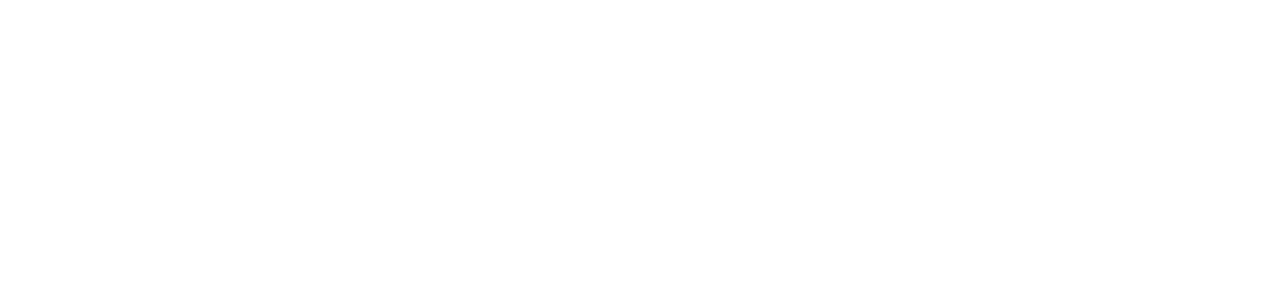
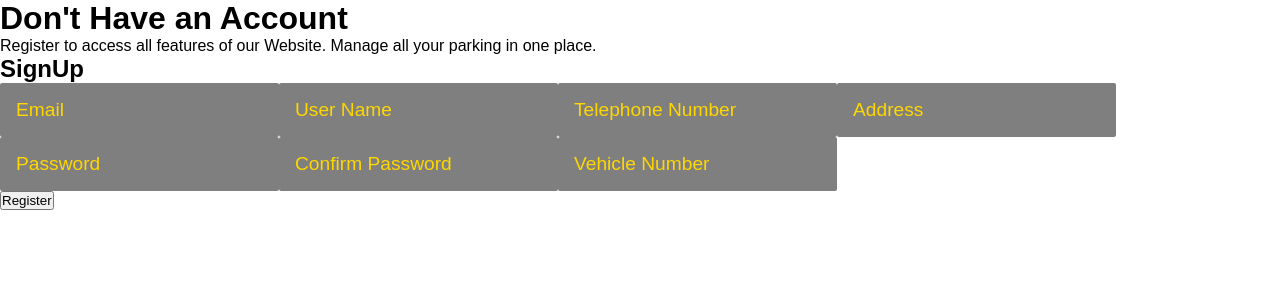
Before and after one commit to NipunaGamage888/nipuna-gamage-capstone, a React (Create React App) app: page /signup in a window 1280 px wide. Before the commit this address had no page. Shown: the top 300 px of the page. Built offline with nearby package versions, Linux system fonts and the light colour scheme.

Commit message:
Completed the user login and register logic without css

```diff
--- a/src/App.js
+++ b/src/App.js
@@ -3,6 +3,9 @@
 import Booking from './components/Booking/Booking';
 import Main from './components/Main/Main';
 import { BrowserRouter, Routes, Route  } from 'react-router-dom';
+import Signup from './components/Signup/Signup';
+import Search from './components/SearchSec/Search'
+import Login from './components/Login/Login';
 
 function App() {
   return (
@@ -13,6 +16,8 @@
        <Route path='/'element={<Main/>}/>
        < Route path='/booknow' element={<BookNow/>}/>
        <Route path='/register/:id' element={<Booking/>}/>
+       <Route path='/signup' element={<Signup/>}/>
+       <Route path='/login' element={<Login/>}/>
       </Routes>
     </BrowserRouter>
     </div>
--- a/src/App.scss
+++ b/src/App.scss
@@ -6,8 +6,3 @@
   padding: 0;
   font-family: "Titillium", Arial, sans-serif;
 }
- .app{
-  &__main{
-    position: absolute;
-  }
- }
--- /dev/null
+++ b/src/components/Login/Login.js
@@ -0,0 +1,64 @@
+
+import React, { useState } from "react";
+import axios from "axios";
+import { useNavigate } from "react-router-dom";
+
+function Login() {
+    const [username, setUsername] = useState(' ')
+    const [password, setPassword] = useState(' ');
+      const navigate = useNavigate()
+
+
+      const handleLogin = async () => {
+        try {
+          const response = await axios.post('http://localhost:8081/api/user/login', { username, password });
+          localStorage.setItem('token', response.data.token);
+          navigate('/booknow');
+
+        } catch (error) {
+            if(error.response && error.response.status === 401){
+                alert('Incorrect User Name or password please try again')
+            }else{
+                console.error('Error submitting form:', error);
+                alert('Form submission failed. Please try again.');
+              }
+        }
+      };
+  return (
+    <div>
+      <div>
+        <h1>Welcome</h1>
+        <p>
+          Login to access all features and benefits of our Website. Manage all your
+          parking in one place.
+        </p>
+      </div>
+      <div>
+        <h2>Login</h2>
+        <form>
+          <input
+            placeholder="User Name"
+            className="book-form__input"
+            id="user_name"
+            value={username}
+            type="text"
+            onChange={(e)=>setUsername(e.target.value)}
+          />
+          <input
+            placeholder="Password"
+            className="book-form__input"
+            id="password"
+            value={password}
+            type="password"
+            onChange={(e)=>setPassword(e.target.value)}
+          />
+        </form>
+        <div>
+          <button type="submit" onClick={handleLogin}> Login</button>
+        </div>
+      </div>
+    </div>
+  )
+}
+
+export default Login
--- a/src/components/SearchSec/Search.js
+++ b/src/components/SearchSec/Search.js
@@ -29,7 +29,13 @@
   };
 console.log(parkingLots)
   const booking=(parkingLot)=>{
-    navigate(`/register/${parkingLot}`)
+    const storedToken = localStorage.getItem("token");
+    if (!storedToken) {
+      navigate("/login");
+    }else{
+      navigate(`/register/${parkingLot}`)
+    }
+
   }
 
   return (
--- /dev/null
+++ b/src/components/Signup/Signup.js
@@ -0,0 +1,129 @@
+
+import React, { useState } from "react";
+import { useNavigate } from "react-router-dom";
+import axios from "axios";
+
+function Signup() {
+    const [formData, setFormData] = useState({
+        email: "",
+        user_name: "",
+        telephone_num: "",
+        address: "",
+        password: "",
+        confirm_password: "",
+        vehicle_number: ""
+      });
+      const navigate = useNavigate()
+
+      const handleChange = (e) => {
+        const updatedFormData = { ...formData };
+        updatedFormData[e.target.name] = e.target.value;
+        setFormData(updatedFormData);
+      };
+
+      const handleSubmit = (e) => {
+        e.preventDefault();
+        console.log(formData);
+        axios
+        .post('http://localhost:8081/api/user/register', formData)
+        .then((response) => {
+          alert("You've successfuly been Regsitered");
+          console.log('Successfully submitted:', response.data);
+          navigate('/booknow');
+        })
+        .catch((error) => {
+            if (error.response && error.response.status === 409) {
+              alert(error.response.data.message);
+            }else if(error.response && error.response.status === 400){
+                alert('Invalid Information please Check again')
+            } else{
+              console.error('Error submitting form:', error);
+              alert('Form submission failed. Please try again.');
+            }
+          });
+      };
+  return (
+    <div>
+      <div>
+        <h1>Don't Have an Account</h1>
+        <p>
+          Register to access all features of our Website. Manage all your
+          parking in one place.
+        </p>
+      </div>
+      <div>
+        <h2>SignUp</h2>
+        <form>
+          <input
+            placeholder="Email"
+            className="book-form__input"
+            id="email"
+            name="email"
+            value={formData.email}
+            type="text"
+            onChange={handleChange}
+          />
+          <input
+            placeholder="User Name"
+            className="book-form__input"
+            id="user_name"
+            name="user_name"
+            value={formData.user_name}
+            type="text"
+            onChange={handleChange}
+          />
+          <input
+            placeholder="Telephone Number"
+            className="book-form__input"
+            id="telephone_num"
+            name="telephone_num"
+            value={formData.telephone_num}
+            type="text"
+            onChange={handleChange}
+          />
+          <input
+            placeholder="Address"
+            className="book-form__input"
+            id="address"
+            name="address"
+            value={formData.address}
+            type="text"
+            onChange={handleChange}
+          />
+          <input
+            placeholder="Password"
+            className="book-form__input"
+            id="password"
+            name="password"
+            value={formData.password}
+            type="password"
+            onChange={handleChange}
+          />
+          <input
+            placeholder="Confirm Password"
+            className="book-form__input"
+            id="confirm_password"
+            name="confirm_password"
+            value={formData.confirm_password}
+            type="password"
+            onChange={handleChange}
+          />
+          <input
+            placeholder="Vehicle Number"
+            className="book-form__input"
+            id="vehicle_number"
+            name="vehicle_number"
+            value={formData.vehicle_number}
+            type="text"
+            onChange={handleChange}
+          />
+        </form>
+        <div>
+          <button type="submit" onClick={ handleSubmit}>Register</button>
+        </div>
+      </div>
+    </div>
+  );
+}
+
+export default Signup;
```
Also changed, not shown: src/components/Login/Login.scss (added), src/components/Signup/Signup.scss (added), 1 other file (tests, documents, lock files or other folders).
